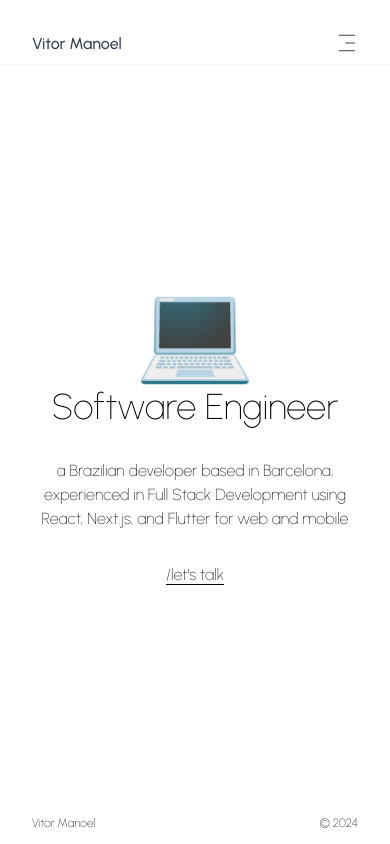
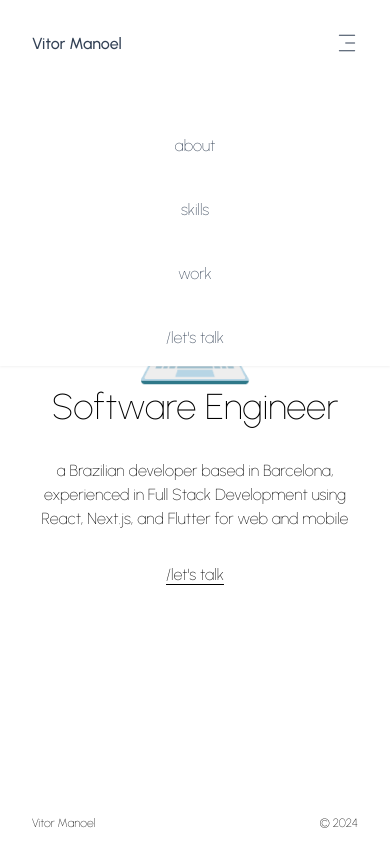
Before and after one commit to vitormnoel/portfolio, a Next.js app: page / in a window 390 px wide. Both pictures are taken after a click on the icon 347 px from the left and 43 px from the top of the page. Built offline with nearby package versions, Linux system fonts and the light colour scheme.

Commit message:
setState changed to false

```diff
--- a/app/components/header/navbar.jsx
+++ b/app/components/header/navbar.jsx
@@ -6,7 +6,7 @@ import { useState } from "react";
 import { CiMenuFries } from "react-icons/ci";
 
 function navBar() {
-  const [navbar, setNavbar] = useState(true);
+  const [navbar, setNavbar] = useState(false);
 
   function handleNavbar(e) {
     e.preventDefault();
@@ -43,11 +43,11 @@ function navBar() {
         >
           <CiMenuFries size={22} className="cursor-pointer" />
           {navbar ? (
-            <div className="bg-white  absolute left-0 right-0">
+            <div className="bg-white absolute left-0 right-0">
               <div className="flex flex-col items-center justify-center pt-16 gap-2 h-full">
                 <Link
                   href="/about"
-                  className="hover:bg-sky-100 w-full p-4"
+                  className="hover:bg-green-pastel w-full p-4"
                 >
                   about
                 </Link>
```
